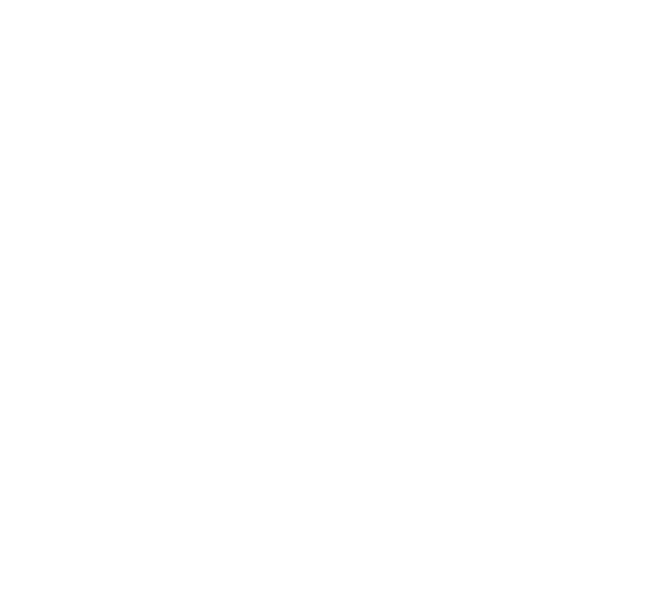
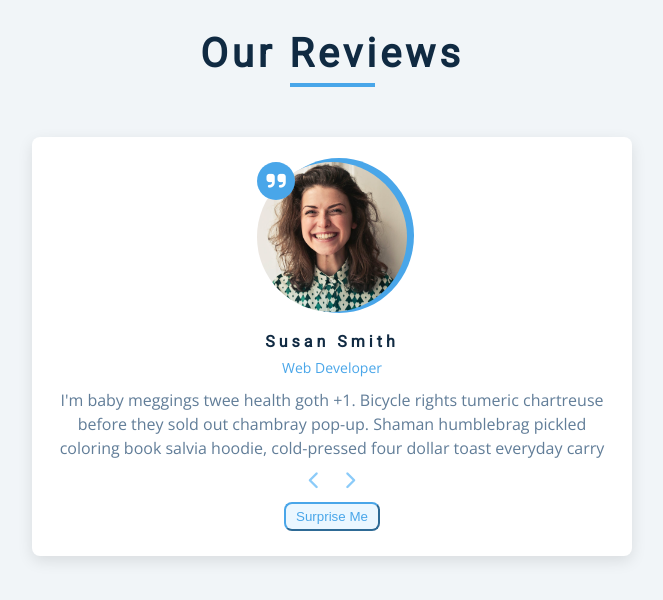
Before and after one commit to Ola-Reda/Reviews, a plain HTML site: page index.html in a window 1280 px wide. Shown: the whole page, without its empty margins (308-971 px from the left). Drawn offline with nearby package versions, Linux system fonts and the light colour scheme.

Commit message:
Add final changes

```diff
--- a/index.html
+++ b/index.html
@@ -4,9 +4,30 @@
         <meta charset="UTF-8">
         <meta name="viewport" content="width=device-width, initial-scale=1.0">
         <title>Starter</title>
-        <link reel="stylesheet" href="style.css">
+        <link rel="stylesheet" href="https://cdnjs.cloudflare.com/ajax/libs/font-awesome/6.5.1/css/all.min.css">
+        <link rel="stylesheet" href="style.css">
+        <link rel="preconnect" href="https://fonts.googleapis.com">
+        <link rel="preconnect" href="https://fonts.gstatic.com" crossorigin>
+        <link href="https://fonts.googleapis.com/css2?family=Open+Sans&family=Roboto:wght@300;400&display=swap" rel="stylesheet">
     </head>
     <body>
+        <main>
+            <div class="container">
+                <div class="title">
+                    <h1>our reviews</h1>
+                </div>
+                <article class="box">
+                    <div class="content">
+                        <!--person-->
+                    </div>
+                    <div class="btns">
+                        <button class="prev"><i class="fa-solid fa-chevron-left"></i></button>
+                        <button class="next"><i class="fa-solid fa-chevron-right"></i></button>
+                    </div>
+                    <button class="btn random">Surprise Me</button>
+                </article>
+            </div>
+        </main>
         <script src="script.js"></script>
     </body>
 </html>
--- a/script.js
+++ b/script.js
@@ -0,0 +1,86 @@
+const data = [
+    {
+        id: 1,
+        name: "susan smith",
+        job: "web developer",
+        img: "images/person-1_rfzshl.jpg",
+        text: "I'm baby meggings twee health goth +1. Bicycle rights tumeric chartreuse before they sold out chambray pop-up. Shaman humblebrag pickled coloring book salvia hoodie, cold-pressed four dollar toast everyday carry",
+    },
+    {
+        id: 2,
+        name: "anna johnson",
+        job: "web designer",
+        img: "images/person-2_np9x5l.jpg",
+        text: "Helvetica artisan kinfolk thundercats lumbersexual blue bottle. Disrupt glossier gastropub deep v vice franzen hell of brooklyn twee enamel pin fashion axe.photo booth jean shorts artisan narwhal.",
+    },
+    {
+        id: 3,
+        name: "peter jones",
+        job: "intern",
+        img: "images/person-3_ipa0mj.jpg",
+        text: "Sriracha literally flexitarian irony, vape marfa unicorn. Glossier tattooed 8-bit, fixie waistcoat offal activated charcoal slow-carb marfa hell of pabst raclette post-ironic jianbing swag.",
+    },
+    {
+        id: 4,
+        name: "bill anderson",
+        job: "the boss",
+        img: "images/person-4_t9nxjt.jpg",
+        text: "Edison bulb put a bird on it humblebrag, marfa pok pok heirloom fashion axe cray stumptown venmo actually seitan. VHS farm-to-table schlitz, edison bulb pop-up 3 wolf moon tote bag street art shabby chic. ",
+    },
+
+]
+const box = document.querySelector('.box .content')
+const prevBtn = document.querySelector('.prev')
+const nextBtn = document.querySelector('.next')
+const randomBtn = document.querySelector('.random')
+
+
+let currentItem = 0;
+let draw;
+window.onload = addPerson(currentItem);
+
+
+//function display person
+function addPerson(currentItem) {
+    let person = data[currentItem]
+        draw =
+        `
+        <div class="image">
+        <img src="${person.img}" alt="person-1">
+        <i class="fa-solid fa-quote-right"></i>
+        </div>
+        <h4>${person.name}</h4>
+        <span>${person.job}</span>
+        <p>
+            ${person.text}
+        </p>
+        `
+    box.innerHTML = draw
+}
+
+//function display prev person
+prevBtn.addEventListener("click", prevPerson)
+function prevPerson() {
+    currentItem--
+    if(currentItem < 0) {
+        currentItem = data.length-1
+    }
+    addPerson(currentItem)
+}
+
+//function display next person
+nextBtn.addEventListener("click", nextPerson)
+function nextPerson() {
+    currentItem++
+    if(currentItem > data.length-1) {
+        currentItem = 0
+    }
+    addPerson(currentItem)
+}
+
+//function display random person
+randomBtn.addEventListener("click", randomPerson)
+function randomPerson() {
+    currentItem = Math.floor(Math.random() * data.length)
+    addPerson(currentItem)
+}
--- a/style.css
+++ b/style.css
@@ -0,0 +1,161 @@
+* {
+    box-sizing: border-box;
+    margin: 0px;
+    padding: 0px;
+}
+
+:root {
+    --color-primary: hsl(205, 78%, 60%);
+    --letter-spacing: .25rem;
+    --text-transform: capitalize;
+}
+
+h1, h2, h3, h4 {
+    font-family: 'Roboto', sans-serif;
+}
+
+body {
+    background: hsl(210, 36%, 96%);
+    background-color: hsl(210, 36%, 96%);
+    color: hsl(209, 61%, 16%);
+    font-family: 'Open Sans', sans-serif;
+}
+
+main {
+    padding: 30px;
+    display: flex;
+    justify-content: center;
+}
+
+.container {
+    max-width: 600px;
+    text-align: center;
+}
+
+main .title {
+    position: relative;
+    margin-bottom: 60px;
+}
+
+main .title h1 {
+    font-size: 2.5rem;
+    letter-spacing: var(--letter-spacing);
+    text-transform: var(--text-transform);
+}
+
+@media (max-width: 576px) {
+    main .title h1 {
+        font-size: 2rem;
+    }
+}
+
+main .title h1::after {
+    content: "";
+    position: absolute;
+    bottom: -10px;
+    left: 43%;
+    background-color: var(--color-primary);
+    width: 85px;
+    height: 4px;
+}
+
+article {
+    background-color: white;
+    padding: 25px;
+    border-radius: 8px;
+    box-shadow: 0 5px 15px rgba(0, 0, 0, 0.1);
+}
+
+article .image {
+    position: relative;
+    width: 150px;
+    margin: auto;
+    margin-bottom: 15px;
+}
+
+article .image::before {
+    content: "";
+    position: absolute;
+    top: -4px;
+    left: 7px;
+    background-color: var(--color-primary);
+    width: 100%;
+    height: 100%;
+    border-radius: 50%;
+}
+
+article img {
+    position: relative;
+    z-index: 1;
+    width: 100%;
+    height: 150px;
+    object-fit: cover;
+    border-radius: 50%;
+}
+
+article .image i {
+    position: absolute;
+    top: 0;
+    left: 0;
+    background-color: var(--color-primary);
+    color: white;
+    border-radius: 50%;
+    font-size: 22px;
+    width: 38px;
+    height: 38px;
+    z-index: 22;
+    display: flex;
+    align-items: center;
+    justify-content: center;
+}
+
+article h4 {
+    letter-spacing: var(--color-primary-1);
+    margin-bottom: 5px;
+    text-transform: var(--text-transform);
+    letter-spacing: var(--letter-spacing);
+}
+
+article span {
+    color: var(--color-primary);
+    font-size: 14px;
+    text-transform: var(--text-transform);
+}
+
+article p {
+    color: hsl(210, 22%, 49%);
+    line-height: 1.5;
+    margin-top: 10px;
+    margin-bottom: 10px;
+}
+
+article .btns button {
+    background-color: transparent;
+    color: hsl(205, 90%, 76%);
+    font-size: 18px;
+    font-weight: 600;
+    border: none;
+    margin: 0px 10px;
+    transition: .4s ease-in;
+    cursor: pointer;
+}
+
+article .btns button:hover {
+    color: var(--color-primary);
+}
+
+article .btn {
+    background-color: hsl(205, 100%, 96%);
+    color: var(--color-primary);
+    border-color: var(--color-primary);
+    border-radius: 8px;
+    padding: 5px 10px;
+    margin-top: 10px;
+    transition: .4s ease-in;
+    cursor: pointer;
+}
+
+article .btn:hover {
+    background-color: var(--color-primary);
+    color: hsl(205, 86%, 17%);
+}
```
